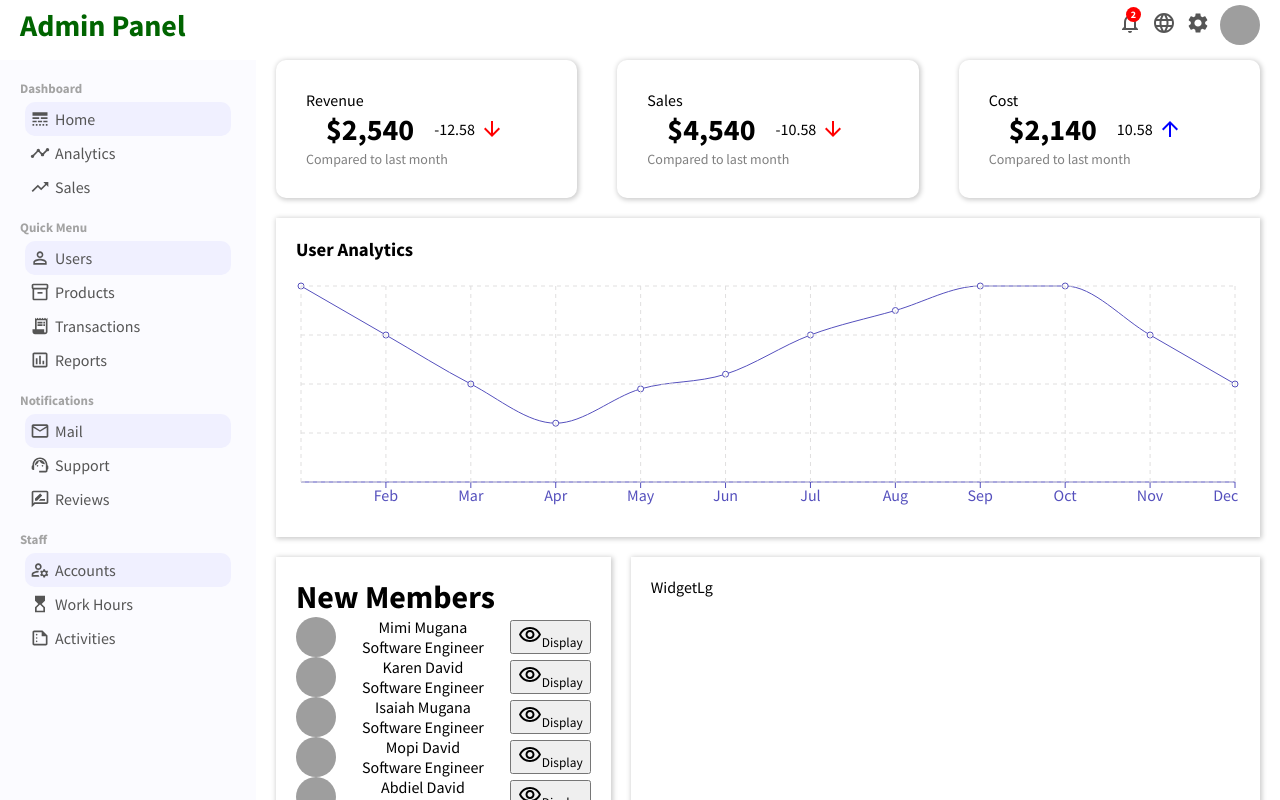
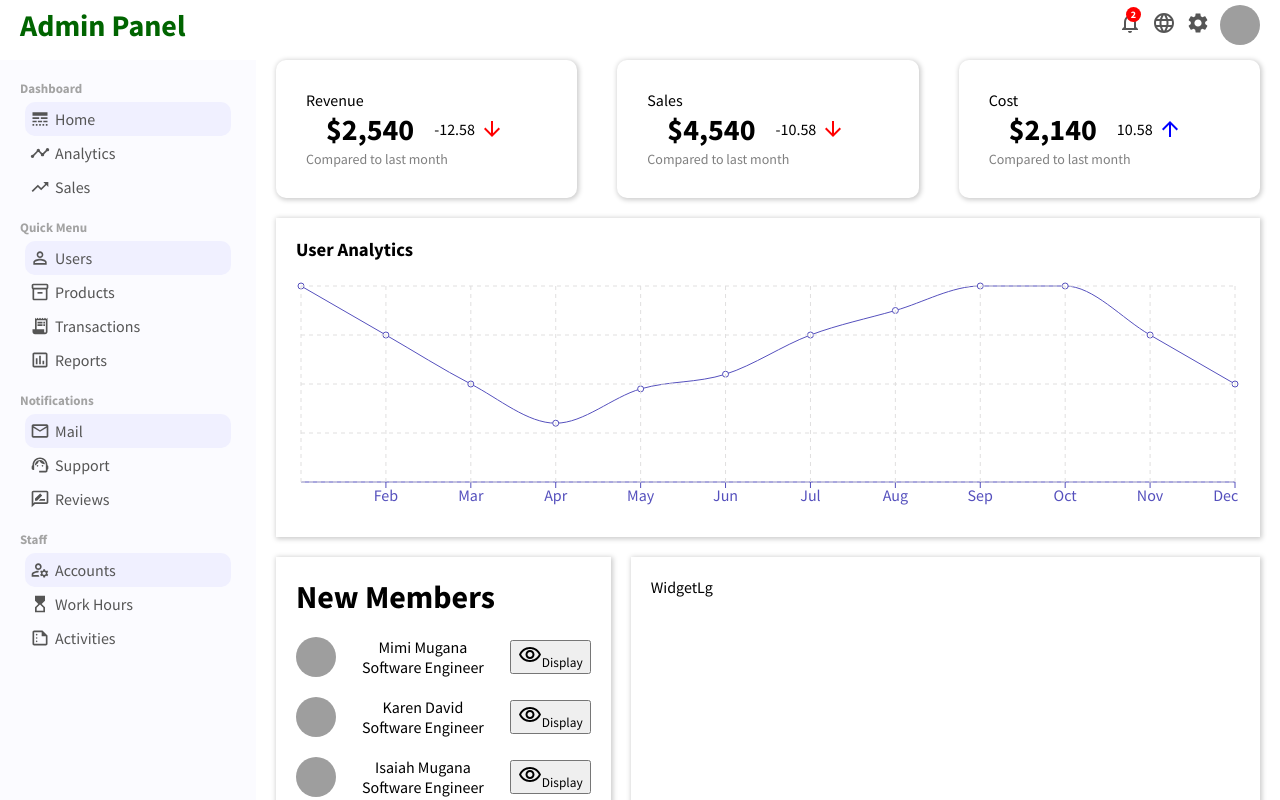
Before and after one commit to PJMantoss/admin_panel, a React (Create React App) app: page / in a window 1280 px wide. Shown: the top 800 px of the page. Built offline with nearby package versions, Linux system fonts and the light colour scheme; grey boxes are pictures that could not be loaded.

Commit message:
update small Widget components

```diff
--- a/src/components/widgetSm/widgetSm.css
+++ b/src/components/widgetSm/widgetSm.css
@@ -21,6 +21,7 @@
     display: flex;
     align-items: center;
     justify-content: space-between;
+    margin: 20px 0;
 }
 
 .widgetSmListItem .widgetSmImg{
```
